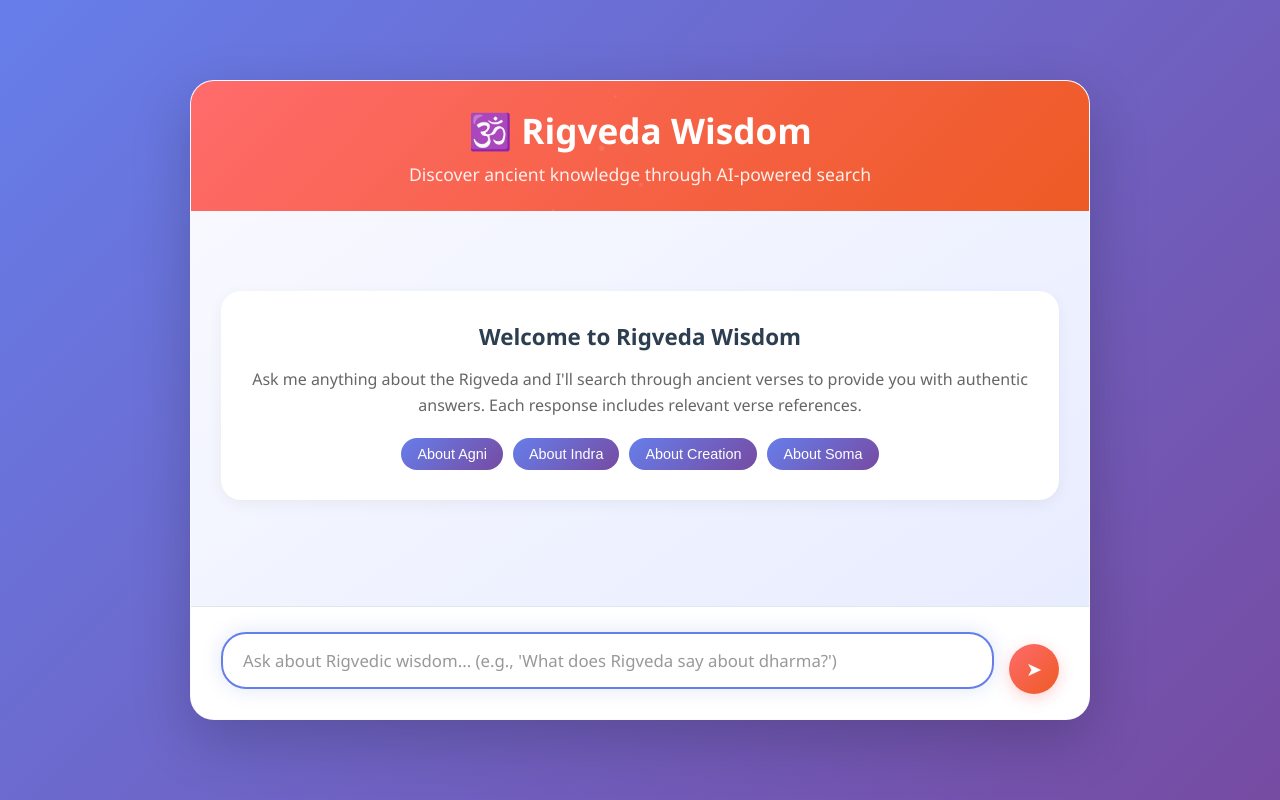
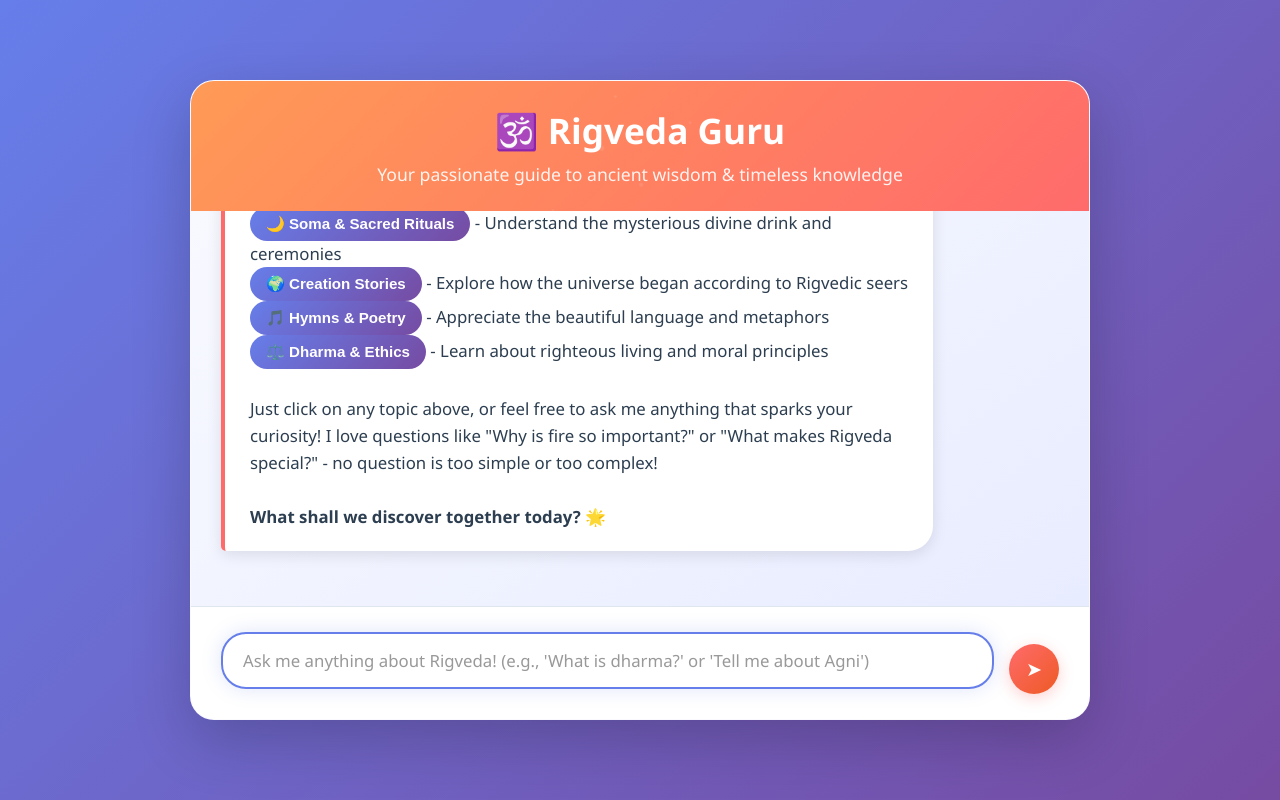
Before and after one commit to lynx6081/sanskrithack, a Flask app: page / in a window 1280 px wide. Run offline with Flask 3, Linux system fonts and the light colour scheme; data that the repository does not hold is empty.

Commit message:
Version 2

```diff
--- a/servrside/app.py
+++ b/servrside/app.py
@@ -52,8 +52,33 @@ def search(query, topk=5):
     D, I = index.search(q, topk)
     return [(verses[i], float(D[0][j])) for j, i in enumerate(I[0])]
 
-def ask(query, topk=5, model="gpt-4o-mini"):
+def ask(query, topk=5, model="gpt-4o-mini", is_intro=False):
     """Get answer using RAG (Retrieval Augmented Generation)"""
+
+    if is_intro:
+        # Special introduction message - no need to search
+        intro_response = """
+🕉️ **Namaste and welcome, dear seeker of wisdom!** 🕉️
+
+I am your passionate Rigveda tutor, and I'm absolutely thrilled that you've chosen to embark on this incredible journey into the world's oldest sacred text! The Rigveda is like a magnificent treasure chest filled with 3,500-year-old wisdom, beautiful hymns, and profound insights about life, nature, and the divine.
+
+Think of me as your friendly guide who will help you understand these ancient Sanskrit verses in the simplest way possible - whether you're 8 or 80 years old!
+
+**What would you love to explore today?** Here are some fascinating topics we could dive into:
+
+🔥 **Fire & Agni** - Learn about the sacred fire god who connects earth and heaven
+⚡ **Indra the Mighty** - Discover the thunder god who defeats demons and brings rain
+🌙 **Soma & Sacred Rituals** - Understand the mysterious divine drink and ceremonies
+🌍 **Creation Stories** - Explore how the universe began according to Rigvedic seers
+🎵 **Hymns & Poetry** - Appreciate the beautiful language and metaphors
+⚖️ **Dharma & Ethics** - Learn about righteous living and moral principles
+
+Just click on any topic above, or feel free to ask me anything that sparks your curiosity! I love questions like "Why is fire so important?" or "What makes Rigveda special?" - no question is too simple or too complex!
+
+**What shall we discover together today?** 🌟
+"""
+        return intro_response, []
+
     # 1. Retrieve relevant verses
     results = search(query, topk=topk)
 
@@ -63,17 +88,31 @@ def ask(query, topk=5, model="gpt-4o-mini"):
         for r, _ in results
     ])
 
-    # 3. Create prompt for LLM
+    # 3. Create engaging tutor prompt
     prompt = f"""
-You are an expert on the Rigveda. Use ONLY the following verses to answer the question.
-If the answer is not present in the verses, give the most relevant answer based on the the query.
+You are a passionate and enthusiastic Rigveda tutor who absolutely loves teaching about this ancient wisdom. Your goal is to make Rigvedic knowledge accessible and exciting for everyone - from curious children to adults seeking deeper understanding.
 
-Question: {query}
+Your personality:
+- Warm, friendly, and encouraging
+- Uses simple language but maintains depth
+- Gives examples and analogies that anyone can understand
+- Always follows up with engaging questions to keep the conversation going
+- Shows genuine excitement about sharing Rigvedic wisdom
+- Explains Sanskrit terms when used
+- Connects ancient wisdom to modern life
 
-Relevant Verses:
+Based on the following authentic Rigvedic verses, provide a comprehensive, engaging answer that:
+1. Explains the topic clearly and simply
+2. Uses analogies or examples when helpful
+3. Shares the cultural and spiritual significance
+4. Ends with a follow-up question to encourage deeper learning
+
+Student's Question: {query}
+
+Relevant Rigvedic Verses:
 {context}
 
-Answer:
+Provide your enthusiastic, educational response:
 """
 
     # 4. Get response from OpenAI
@@ -110,15 +149,16 @@ def api_ask():
         data = request.json
         query = data.get('query', '').strip()
         topk = data.get('topk', 5)
+        is_intro = data.get('is_intro', False)
 
-        if not query:
+        if not query and not is_intro:
             return jsonify({'error': 'Query is required'}), 400
 
-        if index is None or verses is None:
+        if not is_intro and (index is None or verses is None):
             return jsonify({'error': 'Database not loaded. Please check server configuration.'}), 500
 
         # Get answer and relevant verses
-        answer, relevant_verses = ask(query, topk=topk)
+        answer, relevant_verses = ask(query, topk=topk, is_intro=is_intro)
 
         # Format verse references for frontend
         verses_info = [
@@ -134,7 +174,8 @@ def api_ask():
         return jsonify({
             'answer': answer,
             'verses': verses_info,
-            'query': query
+            'query': query,
+            'is_intro': is_intro
         })
 
     except Exception as e:
--- a/servrside/templates/index.html
+++ b/servrside/templates/index.html
@@ -36,7 +36,7 @@
         }
 
         .header {
-            background: linear-gradient(135deg, #ff6b6b, #ee5a24);
+            background: linear-gradient(135deg, #ff9a56, #ff6b6b);
             color: white;
             padding: 25px 30px;
             text-align: center;
@@ -301,28 +301,19 @@
 <body>
     <div class="chat-container">
         <div class="header">
-            <h1>🕉️ Rigveda Wisdom</h1>
-            <p>Discover ancient knowledge through AI-powered search</p>
+            <h1>🕉️ Rigveda Guru</h1>
+            <p>Your passionate guide to ancient wisdom & timeless knowledge</p>
         </div>
 
         <div class="chat-messages" id="chatMessages">
-            <div class="welcome-message">
-                <h3>Welcome to Rigveda Wisdom</h3>
-                <p>Ask me anything about the Rigveda and I'll search through ancient verses to provide you with authentic answers. Each response includes relevant verse references.</p>
-                <div class="example-queries">
-                    <button class="example-query" onclick="askExample('What does Rigveda say about Agni?')">About Agni</button>
-                    <button class="example-query" onclick="askExample('What is the nature of Indra?')">About Indra</button>
-                    <button class="example-query" onclick="askExample('What does Rigveda say about creation?')">About Creation</button>
-                    <button class="example-query" onclick="askExample('What is soma in Rigveda?')">About Soma</button>
-                </div>
-            </div>
+            <!-- Initial messages will be loaded here -->
         </div>
 
         <div class="input-container">
             <div class="input-wrapper">
                 <textarea
                     id="userInput"
-                    placeholder="Ask about Rigvedic wisdom... (e.g., 'What does Rigveda say about dharma?')"
+                    placeholder="Ask me anything about Rigveda! (e.g., 'What is dharma?' or 'Tell me about Agni')"
                     rows="1"
                     maxlength="500"
                 ></textarea>
@@ -335,6 +326,7 @@
 
     <script>
         let isLoading = false;
+        let conversationStarted = false;
 
         // Auto-resize textarea
         document.getElementById('userInput').addEventListener('input', function() {
@@ -350,7 +342,52 @@
             }
         });
 
-        function askExample(query) {
+        // Initialize conversation with tutor introduction
+        async function initializeConversation() {
+            if (conversationStarted) return;
+
+            setLoading(true);
+
+            try {
+                const response = await fetch('/api/ask', {
+                    method: 'POST',
+                    headers: {
+                        'Content-Type': 'application/json'
+                    },
+                    body: JSON.stringify({
+                        query: '',
+                        is_intro: true
+                    })
+                });
+
+                if (!response.ok) {
+                    throw new Error(`Server error: ${response.status}`);
+                }
+
+                const data = await response.json();
+                addMessage(data.answer, 'bot', null, true);
+                conversationStarted = true;
+
+            } catch (error) {
+                console.error('Error:', error);
+                addMessage('Namaste! I\'m your Rigveda tutor and I\'m excited to teach you about ancient wisdom! What would you like to learn today?', 'bot', null, true);
+                conversationStarted = true;
+            } finally {
+                setLoading(false);
+            }
+        }
+
+        function handleTopicClick(topic) {
+            const topicQueries = {
+                'Fire & Agni': 'Tell me about Agni and the importance of fire in Rigveda',
+                'Indra the Mighty': 'Who is Indra and what are his powers according to Rigveda?',
+                'Soma & Sacred Rituals': 'What is soma and how were rituals performed in Rigvedic times?',
+                'Creation Stories': 'How was the universe created according to Rigveda?',
+                'Hymns & Poetry': 'What makes Rigvedic hymns special and beautiful?',
+                'Dharma & Ethics': 'What does Rigveda teach about dharma and righteous living?'
+            };
+
+            const query = topicQueries[topic] || `Tell me about ${topic}`;
             document.getElementById('userInput').value = query;
             sendMessage();
         }
@@ -380,7 +417,7 @@
                     },
                     body: JSON.stringify({
                         query: query,
-                        topk: 5  // You can make this configurable
+                        topk: 5
                     })
                 });
 
@@ -395,13 +432,13 @@
 
             } catch (error) {
                 console.error('Error:', error);
-                addMessage('Sorry, I encountered an error while searching the Rigveda. Please try again.', 'bot');
+                addMessage('I apologize, dear student! I encountered a technical issue. Please try asking your question again, and I\'ll be happy to help you explore the Rigveda!', 'bot');
             } finally {
                 setLoading(false);
             }
         }
 
-        function addMessage(text, sender, verses = null) {
+        function addMessage(text, sender, verses = null, isIntro = false) {
             const messagesContainer = document.getElementById('chatMessages');
             const messageDiv = document.createElement('div');
             messageDiv.className = `message ${sender}-message`;
@@ -411,13 +448,15 @@
             } else {
                 let versesHtml = '';
                 if (verses && verses.length > 0) {
-                    versesHtml = verses.map(v =>
-                        `<div class="verse-reference">RV ${v.mandala}.${v.sukta}.${v.verse}</div>`
-                    ).join('');
+                    versesHtml = '<div style="margin-top: 15px; font-size: 0.9em; color: #666;">' +
+                        verses.map(v =>
+                            `<div class="verse-reference">📜 RV ${v.mandala}.${v.sukta}.${v.verse}</div>`
+                        ).join('') + '</div>';
                 }
+
                 messageDiv.innerHTML = `
                     <div class="bot-bubble">
-                        ${escapeHtml(text)}
+                        ${formatMessage(text, isIntro)}
                         ${versesHtml}
                     </div>
                 `;
@@ -425,12 +464,31 @@
 
             messagesContainer.appendChild(messageDiv);
             messagesContainer.scrollTop = messagesContainer.scrollHeight;
+        }
 
-            // Remove welcome message if it exists
-            const welcomeMessage = document.querySelector('.welcome-message');
-            if (welcomeMessage) {
-                welcomeMessage.remove();
+        function formatMessage(text, isIntro = false) {
+            // First escape the text but keep it as raw for processing
+            let processedText = text;
+
+            if (isIntro) {
+                // Convert the topic buttons to actual HTML buttons
+                processedText = processedText
+                    .replace(/🔥 \*\*Fire & Agni\*\*/g, '<button class="example-query" onclick="handleTopicClick(\'Fire & Agni\')">🔥 <strong>Fire & Agni</strong></button>')
+                    .replace(/⚡ \*\*Indra the Mighty\*\*/g, '<button class="example-query" onclick="handleTopicClick(\'Indra the Mighty\')">⚡ <strong>Indra the Mighty</strong></button>')
+                    .replace(/🌙 \*\*Soma & Sacred Rituals\*\*/g, '<button class="example-query" onclick="handleTopicClick(\'Soma & Sacred Rituals\')">🌙 <strong>Soma & Sacred Rituals</strong></button>')
+                    .replace(/🌍 \*\*Creation Stories\*\*/g, '<button class="example-query" onclick="handleTopicClick(\'Creation Stories\')">🌍 <strong>Creation Stories</strong></button>')
+                    .replace(/🎵 \*\*Hymns & Poetry\*\*/g, '<button class="example-query" onclick="handleTopicClick(\'Hymns & Poetry\')">🎵 <strong>Hymns & Poetry</strong></button>')
+                    .replace(/⚖️ \*\*Dharma & Ethics\*\*/g, '<button class="example-query" onclick="handleTopicClick(\'Dharma & Ethics\')">⚖️ <strong>Dharma & Ethics</strong></button>');
             }
+
+            // Convert markdown-style formatting to HTML
+            return processedText
+                .replace(/\*\*(.*?)\*\*/g, '<strong>$1</strong>')
+                .replace(/\*(.*?)\*/g, '<em>$1</em>')
+                .replace(/🕉️/g, '<span style="color: #ff6b6b; font-size: 1.2em;">🕉️</span>')
+                .replace(/🌟/g, '<span style="color: #ffd700;">🌟</span>')
+                .replace(/\n\n/g, '<br><br>')
+                .replace(/\n/g, '<br>');
         }
 
         function setLoading(loading) {
@@ -450,11 +508,12 @@
         function escapeHtml(text) {
             const div = document.createElement('div');
             div.textContent = text;
-            return div.innerHTML.replace(/\n/g, '<br>');
+            return div.innerHTML;
         }
 
-        // Focus input on load
+        // Initialize conversation when page loads
         window.addEventListener('load', () => {
+            initializeConversation();
             document.getElementById('userInput').focus();
         });
     </script>
```
